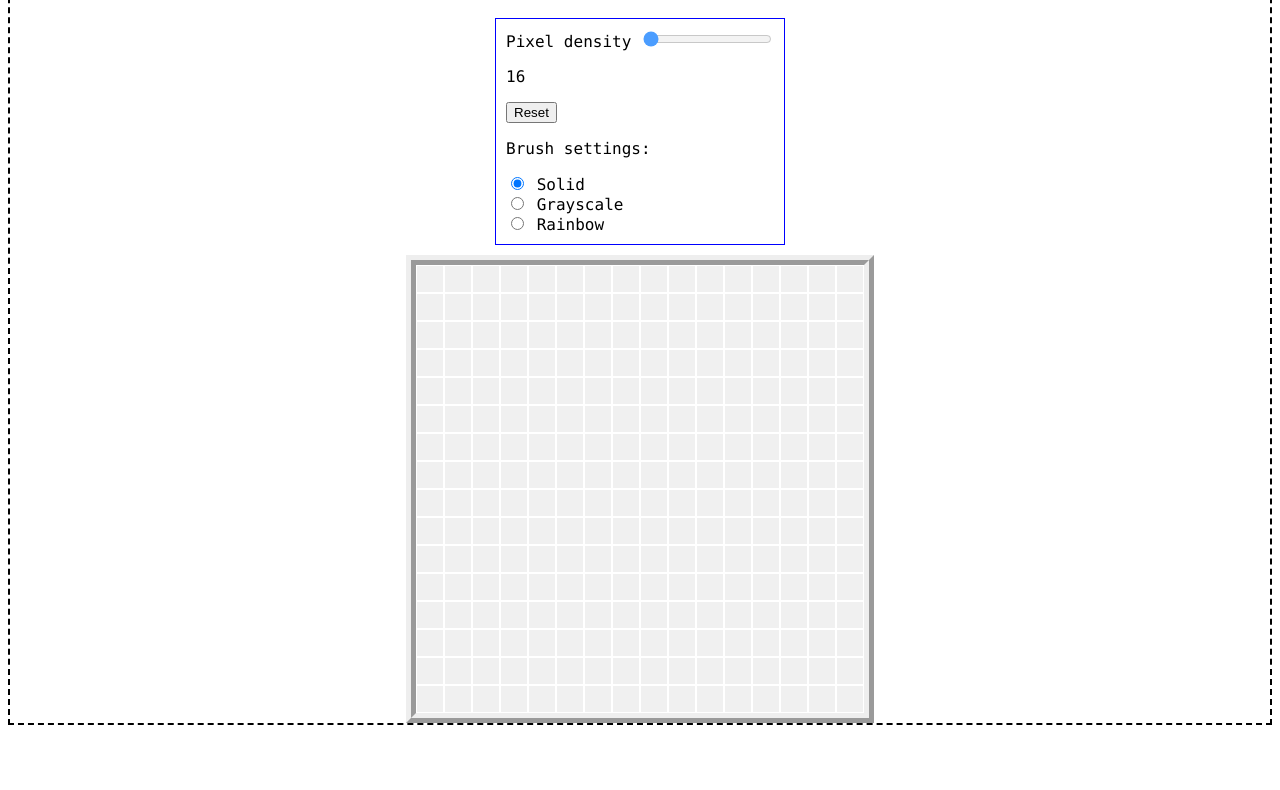
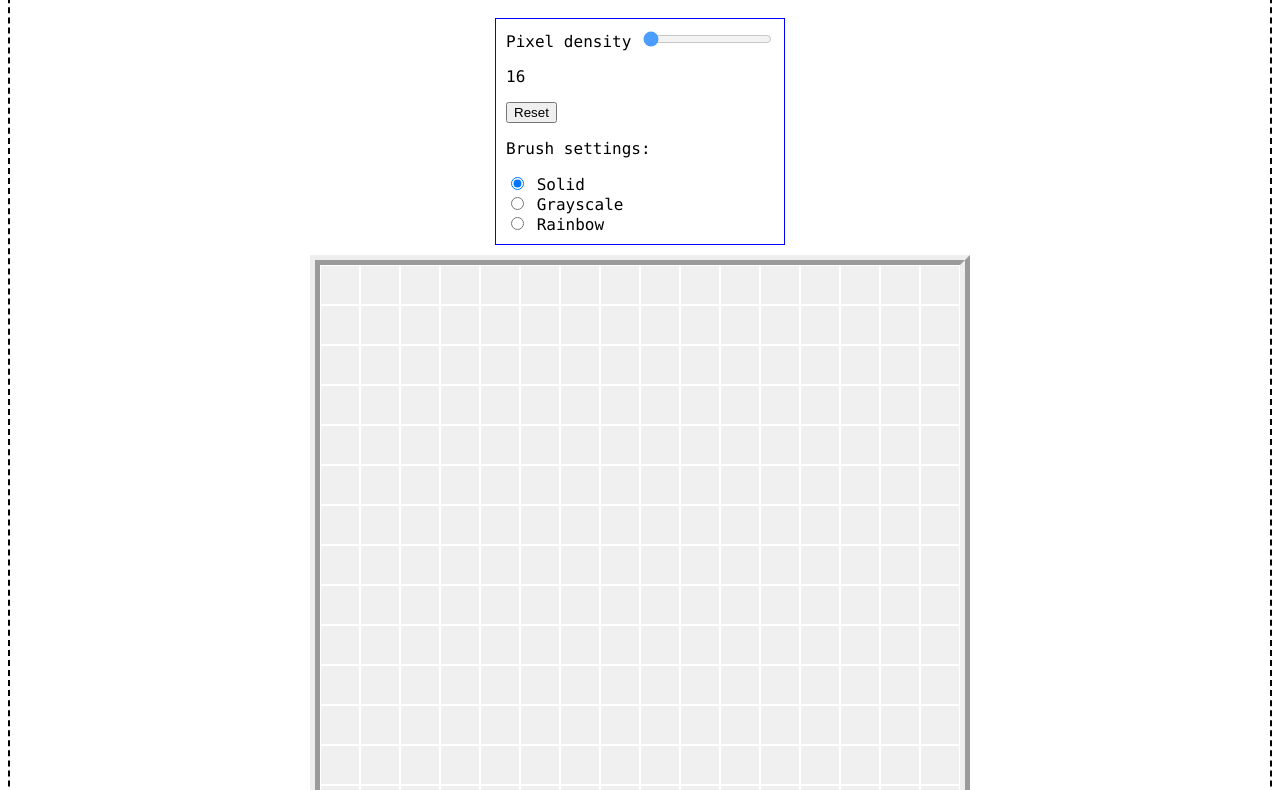
Before and after one commit to thuynh1/Pixel-Sketch, a plain HTML site: page index.html in a window 1280 px wide. Shown: the part 91-881 px from the top of the page. Before the commit the page ends 824 px from the top, so only its background shows below. Drawn offline with Linux system fonts and the light colour scheme.

Commit message:
Updated canvas dimensions

```diff
--- a/style.css
+++ b/style.css
@@ -15,8 +15,8 @@ h1 {
 
 .canvas {
     display: grid;
-    height: 35vw;
-    width: 35vw;
+    height: 50vw;
+    width: 50vw;
     background-color: white;
     border: 10px ridge;
 }
@@ -64,8 +64,3 @@ h1 {
     -webkit-transition: .5s;
     transition: opacity .2s;
 }
-
-/* TODO: Remove the brush--types */
-/* .control__brush--solid { background-color: black; } */
-/* .control__brush--grayscale { background-color: rgb(250, 250, 250); } */
-/* .control__brush--rainbow { background-color: yellow; } */
```
